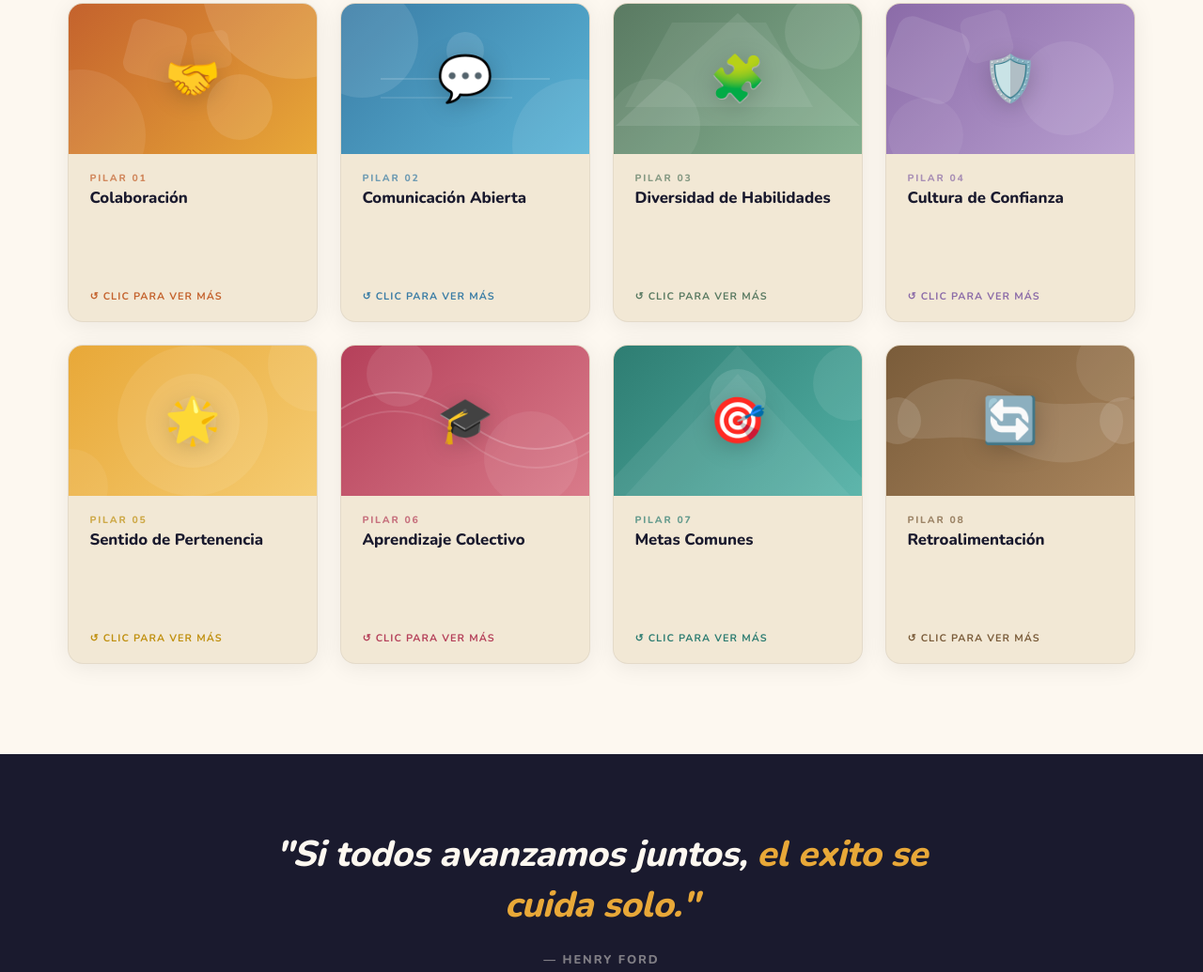
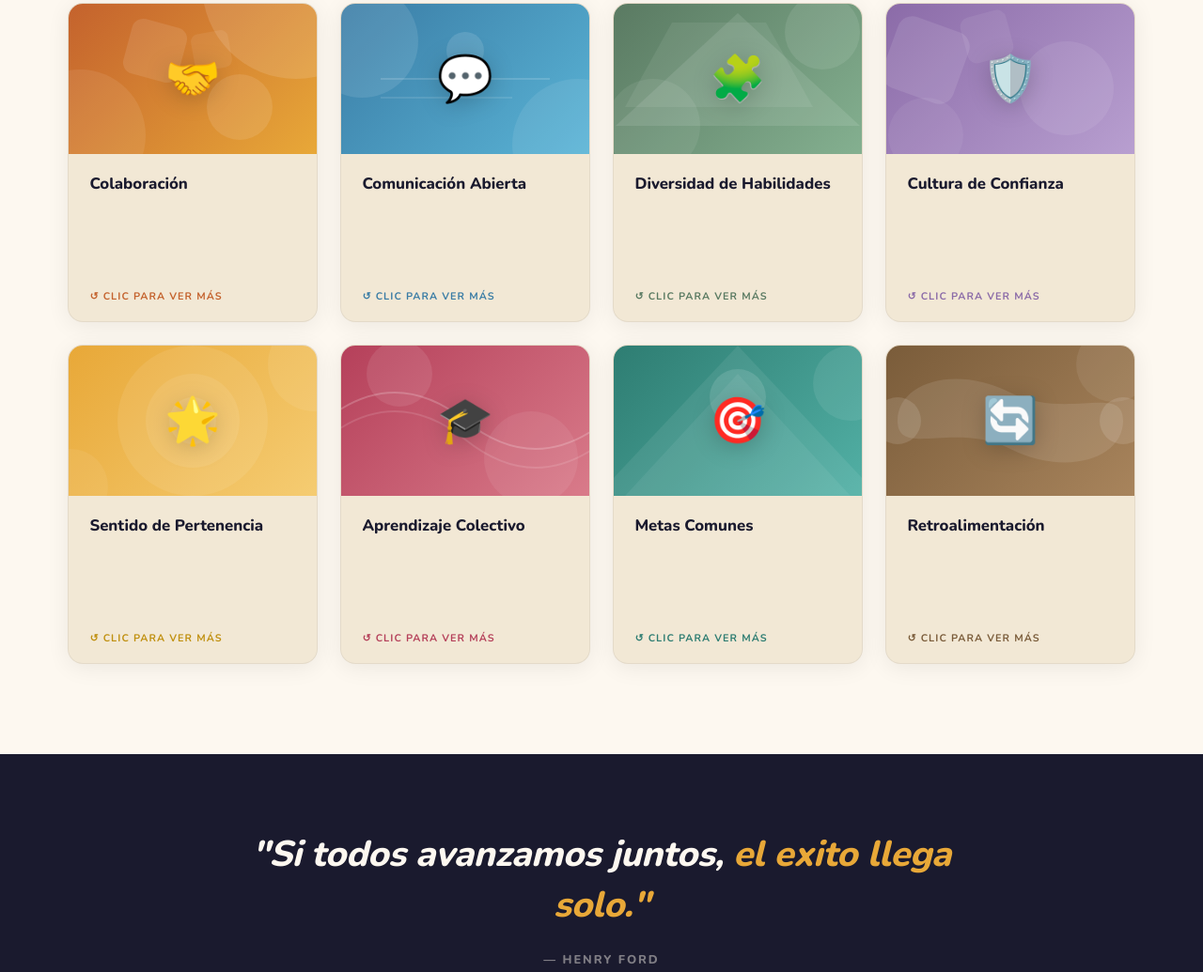
Before and after one commit to danielmilagro07/blog-colaborativo, a plain HTML site: page index.html in a window 1280 px wide. Shown: the part 1637-2672 px from the top of the page at 94% size. Drawn offline with nearby package versions, Linux system fonts and the light colour scheme.

Commit message:
Update index.html

```diff
--- a/index.html
+++ b/index.html
@@ -572,7 +572,7 @@
               <div class="card-illustration-emoji">🤝</div>
             </div>
             <div class="card-content">
-              <div class="card-number">Pilar 01</div>
+              <div class="card-number"></div>
               <div class="card-title">Colaboración</div>
               <div class="card-hint">↺ Clic para ver más</div>
             </div>
@@ -601,7 +601,7 @@
               <div class="card-illustration-emoji">💬</div>
             </div>
             <div class="card-content">
-              <div class="card-number">Pilar 02</div>
+              <div class="card-number"></div>
               <div class="card-title">Comunicación Abierta</div>
               <div class="card-hint">↺ Clic para ver más</div>
             </div>
@@ -629,7 +629,7 @@
               <div class="card-illustration-emoji">🧩</div>
             </div>
             <div class="card-content">
-              <div class="card-number">Pilar 03</div>
+              <div class="card-number"></div>
               <div class="card-title">Diversidad de Habilidades</div>
               <div class="card-hint">↺ Clic para ver más</div>
             </div>
@@ -657,7 +657,7 @@
               <div class="card-illustration-emoji">🛡️</div>
             </div>
             <div class="card-content">
-              <div class="card-number">Pilar 04</div>
+              <div class="card-number"></div>
               <div class="card-title">Cultura de Confianza</div>
               <div class="card-hint">↺ Clic para ver más</div>
             </div>
@@ -686,7 +686,7 @@
               <div class="card-illustration-emoji">🌟</div>
             </div>
             <div class="card-content">
-              <div class="card-number">Pilar 05</div>
+              <div class="card-number"></div>
               <div class="card-title">Sentido de Pertenencia</div>
               <div class="card-hint">↺ Clic para ver más</div>
             </div>
@@ -715,7 +715,7 @@
               <div class="card-illustration-emoji">🎓</div>
             </div>
             <div class="card-content">
-              <div class="card-number">Pilar 06</div>
+              <div class="card-number"></div>
               <div class="card-title">Aprendizaje Colectivo</div>
               <div class="card-hint">↺ Clic para ver más</div>
             </div>
@@ -743,7 +743,7 @@
               <div class="card-illustration-emoji">🎯</div>
             </div>
             <div class="card-content">
-              <div class="card-number">Pilar 07</div>
+              <div class="card-number"></div>
               <div class="card-title">Metas Comunes</div>
               <div class="card-hint">↺ Clic para ver más</div>
             </div>
@@ -771,7 +771,7 @@
               <div class="card-illustration-emoji">🔄</div>
             </div>
             <div class="card-content">
-              <div class="card-number">Pilar 08</div>
+              <div class="card-number"></div>
               <div class="card-title">Retroalimentación</div>
               <div class="card-hint">↺ Clic para ver más</div>
             </div>
@@ -790,7 +790,7 @@
   <!-- ══ QUOTE BAND ═════════════════════════════════════════ -->
   <div class="quote-band">
     <blockquote>
-      "Si todos avanzamos juntos, <span>el exito se cuida solo."</span>
+      "Si todos avanzamos juntos, <span>el exito llega solo."</span>
       <cite>— Henry Ford</cite>
     </blockquote>
   </div>
```
